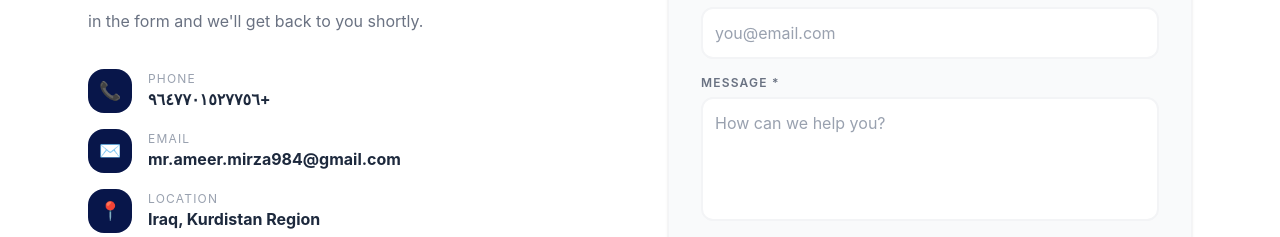
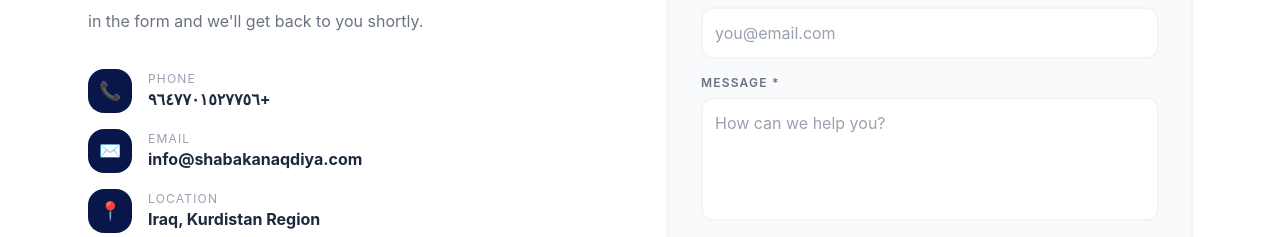
Before and after one commit to tavanmohammed/currency-exchange-office, a React (Vite) app: page / in a window 1280 px wide. Shown: the part 9163-9400 px from the top of the page. Built offline with nearby package versions, Linux system fonts and the light colour scheme; no server answers.

Commit message:
Update InquiryForm.jsx

```diff
--- a/src/components/InquiryForm.jsx
+++ b/src/components/InquiryForm.jsx
@@ -95,7 +95,7 @@ const PUBLIC_KEY = import.meta.env.VITE_EMAILJS_PUBLIC_KEY;
                 Email
               </p>
               <p className="text-slate-800 font-bold">
-                mr.ameer.mirza984@gmail.com
+                info@shabakanaqdiya.com
               </p>
             </div>
           </div>
```
